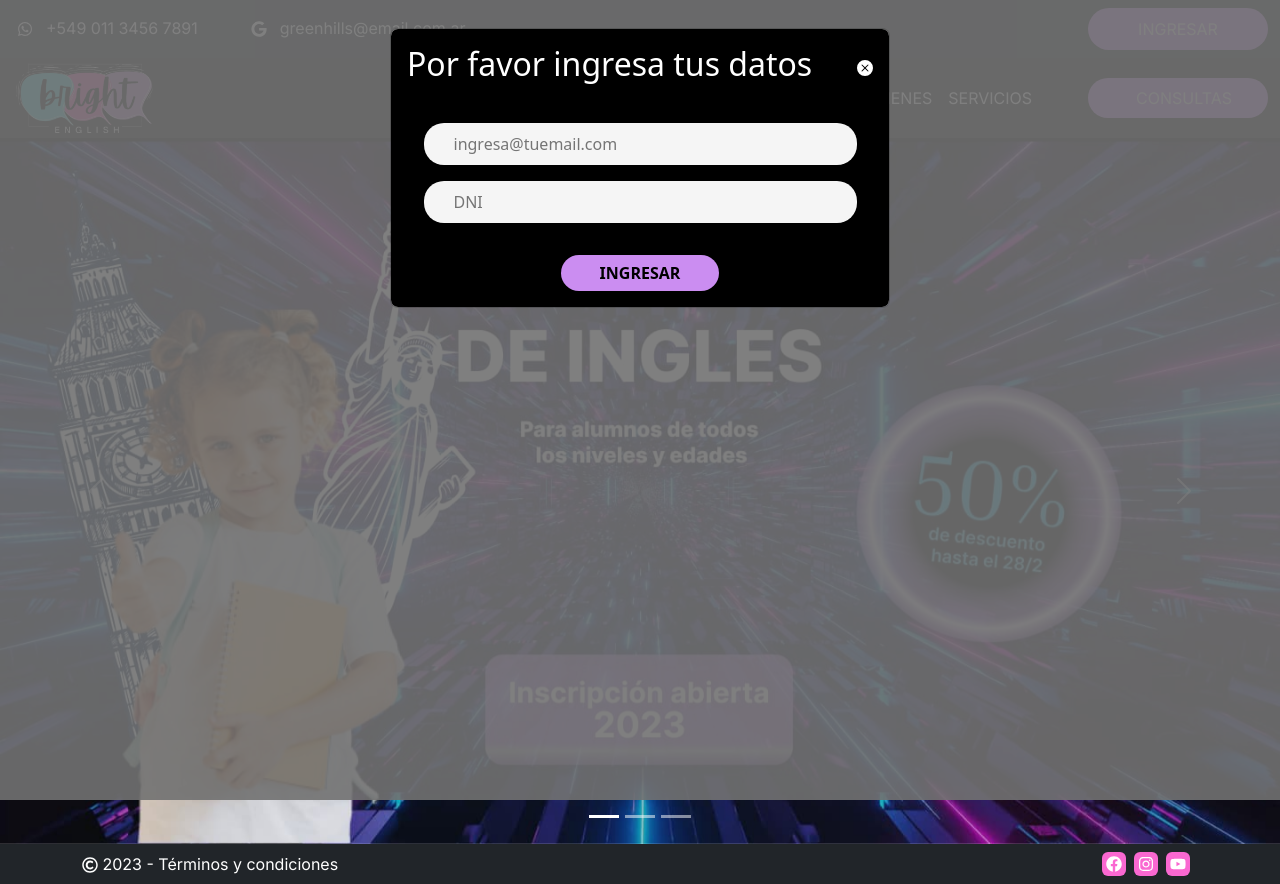
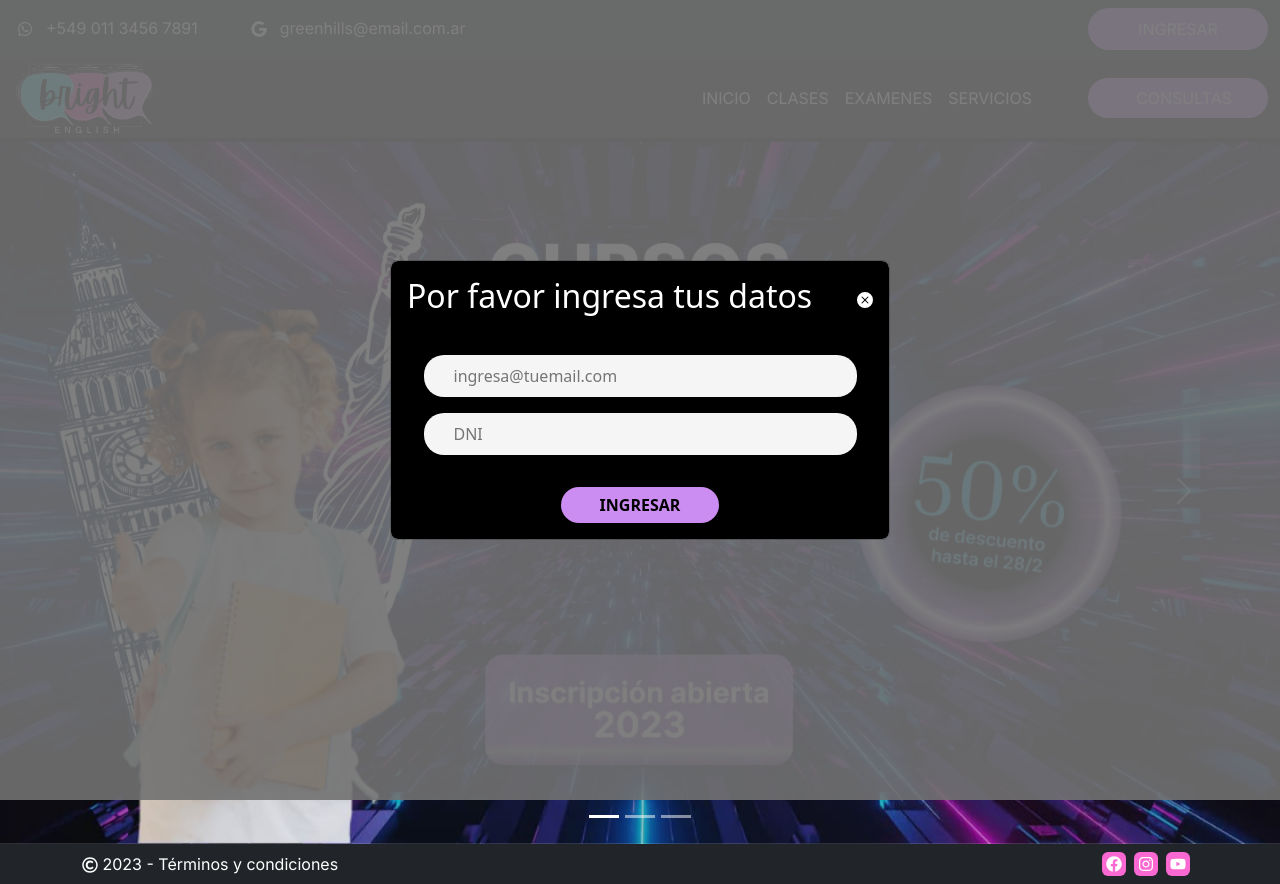
Before and after one commit to No-Country/C9-26-Java-React, a React (Vite) app in the folder frontend/: page / in a window 1280 px wide. Both pictures are taken after a click on the button "INGRESAR". Built offline with nearby package versions, Linux system fonts and the light colour scheme.

Commit message:
Centrar modal de login

```diff
--- a/frontend/src/components/Header/Header.jsx
+++ b/frontend/src/components/Header/Header.jsx
@@ -2,7 +2,7 @@ import Container from 'react-bootstrap/Container';
 import Navbar from 'react-bootstrap/Navbar';
 import Nav from 'react-bootstrap/Nav';
 import Button from 'react-bootstrap/Button';
-import { NavLink } from 'react-router-dom';
+import { Navigate, NavLink } from 'react-router-dom';
 import { FaWhatsapp, FaGoogle, FaFacebook, FaInstagram, FaYoutube, FaHome, FaUser } from 'react-icons/fa';
 import { useState } from 'react';
 import { Login } from '../../pages';
@@ -16,6 +16,7 @@ function Header() {
     const handleShow = () => setShow(true);
 
     return (
+
         <>
             <div className='bg-dark d-flex align-items-center'>
                 <Container className='d-flex gap-5 py-2' fluid>
@@ -41,7 +42,7 @@ function Header() {
             </div>
             <Navbar collapseOnSelect expand="lg" style={{ maxHeight:'80px', background:'#212121'}} className='sticky-top shadow-sm'>
                 <Container fluid>
-                    <Navbar.Brand href="#home"><img src={logo} className='img-fluid' style={{width:'150px'}}/></Navbar.Brand>
+                    <NavLink to="/"><Navbar.Brand href="#home"><img src={logo} className='img-fluid' style={{width:'150px'}}/></Navbar.Brand></NavLink>
                     <Navbar.Toggle aria-controls="responsive-navbar-nav" />
                     <Navbar.Collapse id="responsive-navbar-nav">
                         <Nav className="ms-auto ">
--- a/frontend/src/pages/Login/Login.jsx
+++ b/frontend/src/pages/Login/Login.jsx
@@ -5,12 +5,12 @@ import { BsFillXCircleFill } from 'react-icons/bs'
 
 const Login = ({ show, handleClose }) => {
   return (
-    <>
+    <div>
       <Modal
         show={show}
         onHide={handleClose}
         className={style.modal}
-
+        centered = 'true'
       >
         <Modal.Header style={{ background: '#000000', border: 'none', color: '#FFFFFF' }}>
           <h2>Por favor ingresa tus datos</h2>
@@ -18,8 +18,8 @@ const Login = ({ show, handleClose }) => {
         </Modal.Header>
         <Modal.Body style={{ background: '#000000', border: 'none' }}>
           <div className={style.body}>
-            <input type="email" placeholder='ingresa@tuemail.com' className={style.input}/>
-            <input type="text" placeholder='DNI' className={style.input}/>
+            <input type="email" placeholder='ingresa@tuemail.com' className={style.input} />
+            <input type="text" placeholder='DNI' className={style.input} />
           </div>
         </Modal.Body>
         <Modal.Footer style={{ background: '#000000', border: 'none', display: 'flex', justifyContent: 'center' }}>
@@ -28,7 +28,7 @@ const Login = ({ show, handleClose }) => {
           </button>
         </Modal.Footer>
       </Modal>
-    </>
+    </div>
   )
 }
 export default Login
--- a/frontend/src/pages/Login/Login.module.css
+++ b/frontend/src/pages/Login/Login.module.css
@@ -1,8 +1,5 @@
 .modal{
     background: rgba(128, 128, 128, 0.801);
-    /* display: flex;
-    align-items: center;
-    justify-content: center; */
 }
 
 .body {
```
